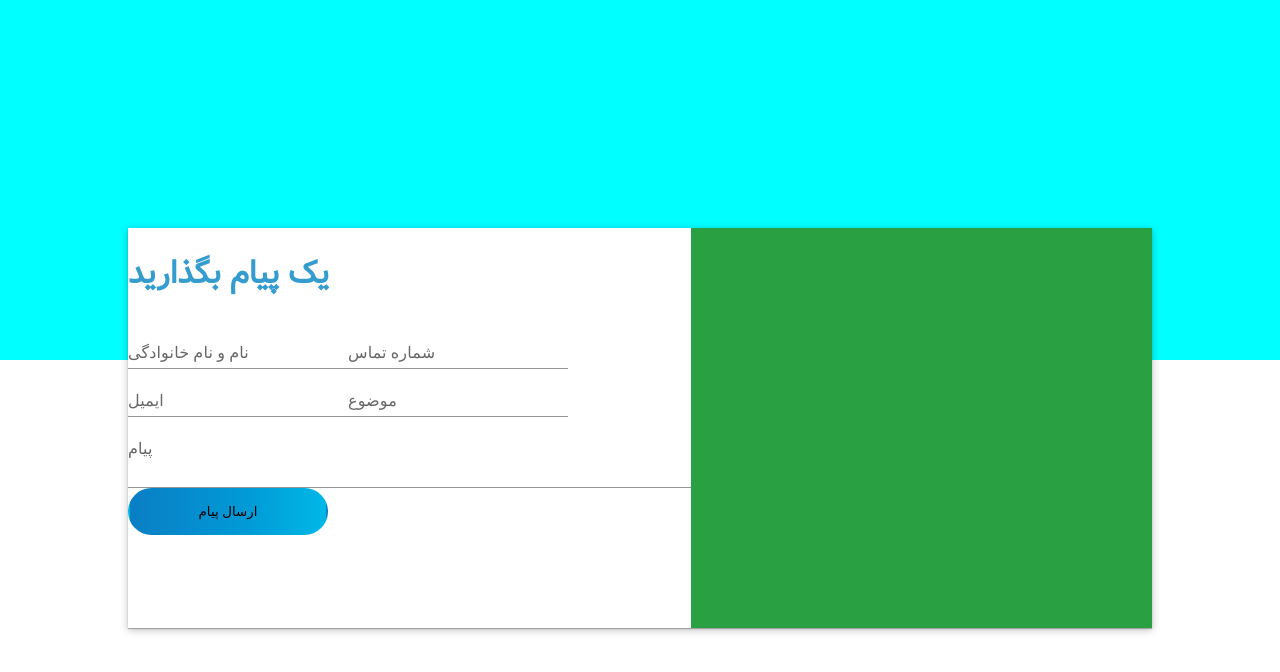
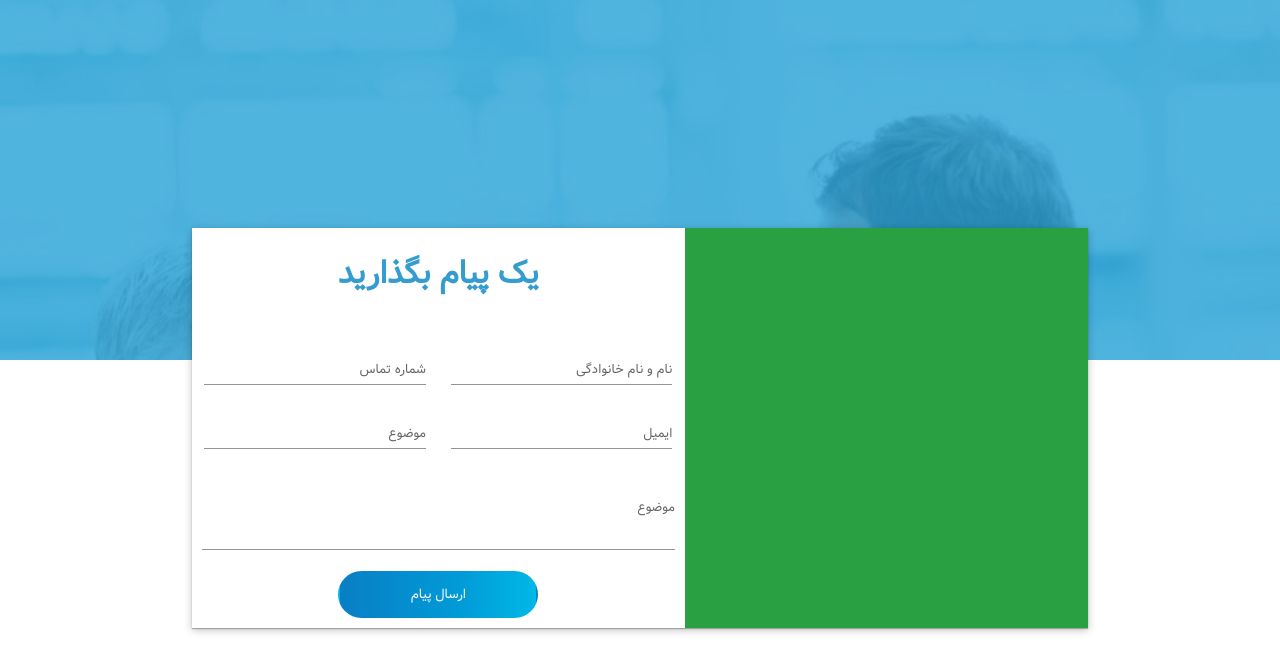
Before and after one commit to pouriya-chibaie-1/nextSite, a Next.js app: page /contact in a window 1280 px wide. Shown: the top 672 px of the page. Built offline with nearby package versions, Linux system fonts and the light colour scheme.

Commit message:
rightSide contact.js finished

```diff
--- a/pages/contact.js
+++ b/pages/contact.js
@@ -1,31 +1,37 @@
 import style from '../styles/contact.module.scss'
 import TextField from '@mui/material/TextField';
+import { makeStyles } from '@mui/styles';
+
+const useStyles = makeStyles({
+  root: {
+    "& .MuiInputBase-input": { fontFamily: "Vazir", color: "black", fontSize: "13px",position:"relative" },
+    "& .MuiFormLabel-root": { fontFamily: "Vazir", fontSize: "13px", width:"100%"},
+    "& label.Mui-focused":{position: "absolute",right: "-25%",textAlign:"right",width:"100%"}
+  }
+});
 const ContactUs = () => {
+  const classes = useStyles();
+
   return (<>
     <div className={style.container}>
-<div className={style.header}></div>
+      <div className={style.header}>
+        <div className={style.divOpacity}></div>
+      </div>
       <div className={style.content}>
-<div className={style.divInContent}>
+        <div className={style.divInContent}>ّ
           <div className={style.left}>
             <h1>یک پیام بگذارید
             </h1>
-<div>
-<TextField   className={style.textField} inputProps={{style:{textAlign:"center"}}}label="نام و نام خانوادگی" variant="standard" />
-    <TextField className={style.textField} inputProps={{style:{textAlign:"center"}}} label="شماره تماس" variant="standard" />
+            <div className={style.divContainInput}>
+              <TextField className={classes.root} style={{width:"45%"}}
+               label="نام و نام خانوادگی" variant="standard"/>
+              <TextField className={classes.root} style={{width:"45%"}}label="شماره تماس"  variant="standard"/>
             </div>
-<div>
-    <TextField className={style.textField} inputProps={{style:{textAlign:"center"}}} label="ایمیل" variant="standard" />
-    <TextField className={style.textField} inputProps={{style:{textAlign:"center"}}} label="موضوع" variant="standard" />
+            <div className={style.divContainInput}>
+              <TextField className={classes.root}style={{width:"45%"}} label="ایمیل"ص variant="standard"/>
+              <TextField className={classes.root} style={{width:"45%"}}label="موضوع" variant="standard"/>
             </div>
-<div>
-<TextField
-          id="outlined-multiline-flexible"
-          label="پیام"
-          multiline
-          variant="standard"
-          rows={2}
-fullWidth        />
-</div>
+            <div className={style.divTextArea}><TextField variant="standard" rows={2} className={classes.root} fullWidth label="موضوع"multiline /></div>
             <button className={style.submitBtn}>ارسال پیام</button>
           </div>
           <div className={style.right}></div>
@@ -33,7 +39,7 @@ fullWidth        />
 
       </div>
     </div>
-    </>  );
+  </>);
 }
 
 export default ContactUs;
--- a/styles/contact.module.scss
+++ b/styles/contact.module.scss
@@ -1,5 +1,7 @@
 @import url(./font/font.css);
+@import "mixins.scss";
 .container{
+
     font-family: Vazir;
     width: 100vw;
     height: 100vh;
@@ -7,7 +9,8 @@
 .header{
 width: 100vw;
 height: 45vh;
-background-color: aqua;
+background: url('../public/bp-conversation3.jpg') no-repeat  ;
+background-size: cover;
 }
 .content{ position: relative;
     display: flex;
@@ -19,13 +22,16 @@ background-color: aqua;
 .divInContent{position: absolute;
     display: flex;
     top: -30%;
-    width: 80vw;
+    width: 70vw;
     height: 50vh;
     background-color: white;
     box-shadow: rgba(0, 0, 0, 0.25) 0px 0.0625em 0.0625em, rgba(0, 0, 0, 0.25) 0px 0.125em 0.5em, rgba(255, 255, 255, 0.1) 0px 0px 0px 1px inset;
 
 }
-.left{
+.left{direction: rtl;
+    display: grid;
+    grid-template-columns: 1fr;
+    grid-template-rows: auto auto auto auto auto;
     width: 55%;
     height: 100%;
     background: white;
@@ -39,14 +45,31 @@ background-color: aqua;
 .submitBtn{
     width: 200px;
     height: 47px;
+    font-family: 'Vazir';
     border-radius: 30px;
     border-color: transparent;
     background: rgb(9,126,197);
     background: linear-gradient(90deg, rgba(9,126,197,1) 0%, rgba(1,155,215,1) 61%, rgba(0,184,231,1) 100%);
+    margin: auto;
+    color:white;
 }
-.left h1{
+.left h1{text-align: center;
     color: #349CCF;
 }
 .textField{text-align: center !important;
     font-family: Vazir !important;
 }
+.divOpacity{
+width: 100%;
+height: 100%;
+background-color: #26A2D6;
+opacity: 0.8;
+}
+.divContainInput{
+display: flex;
+justify-content: space-around;
+}
+.divTextArea{
+    width: 96%;
+    margin: auto;
+}
--- a/styles/globals.css
+++ b/styles/globals.css
@@ -9,6 +9,7 @@ body {
 a {
   color: inherit;
   text-decoration: none;
+
 }
 
 * {
--- /dev/null
+++ b/styles/mixins.scss
@@ -0,0 +1,5 @@
+@mixin flexCenter {
+   display: flex;
+   justify-content: center;
+   align-items: center;
+  }
```
Also changed, not shown: public/bp-conversation3.jpg (added). Lines whose indentation alone changed are shown as unchanged.
